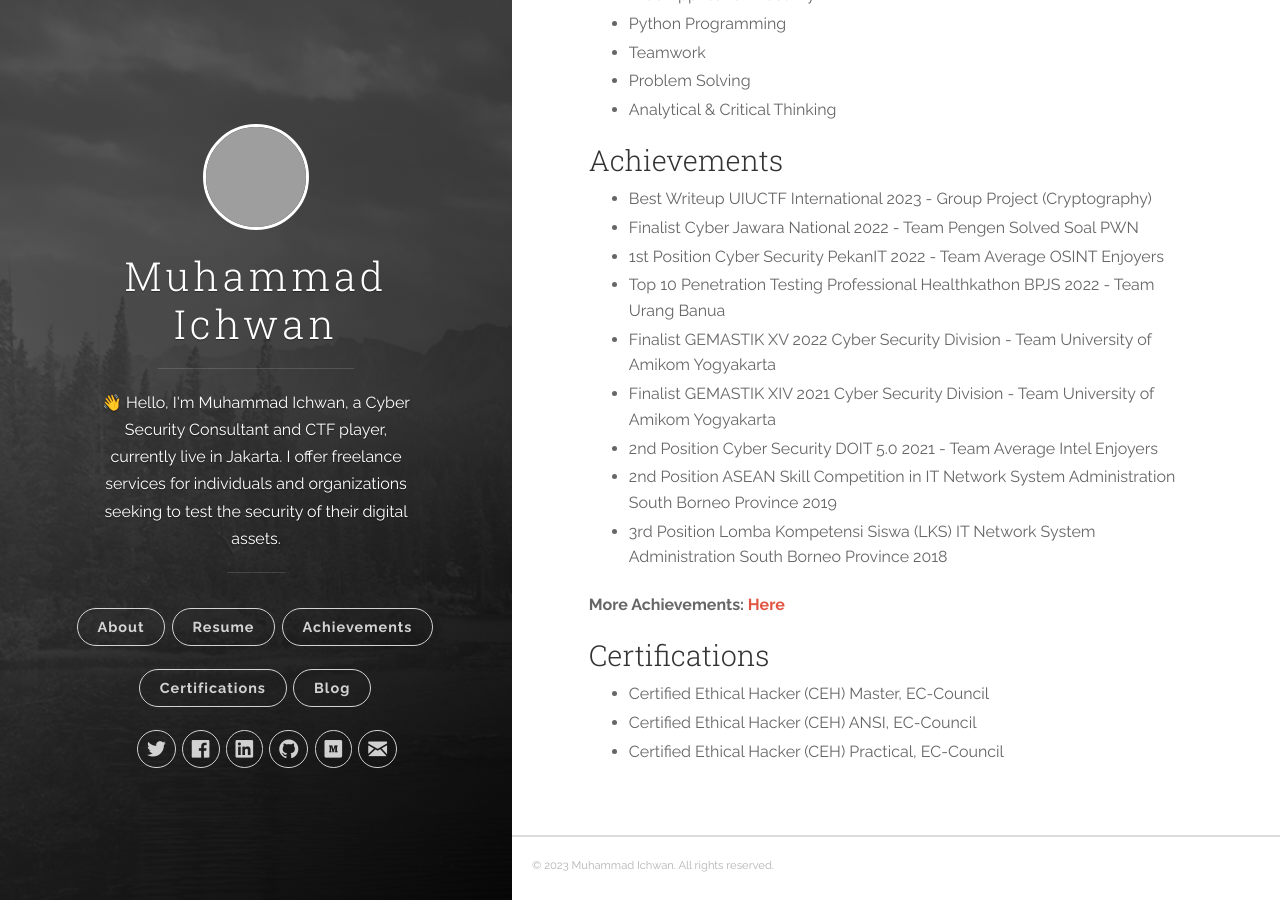
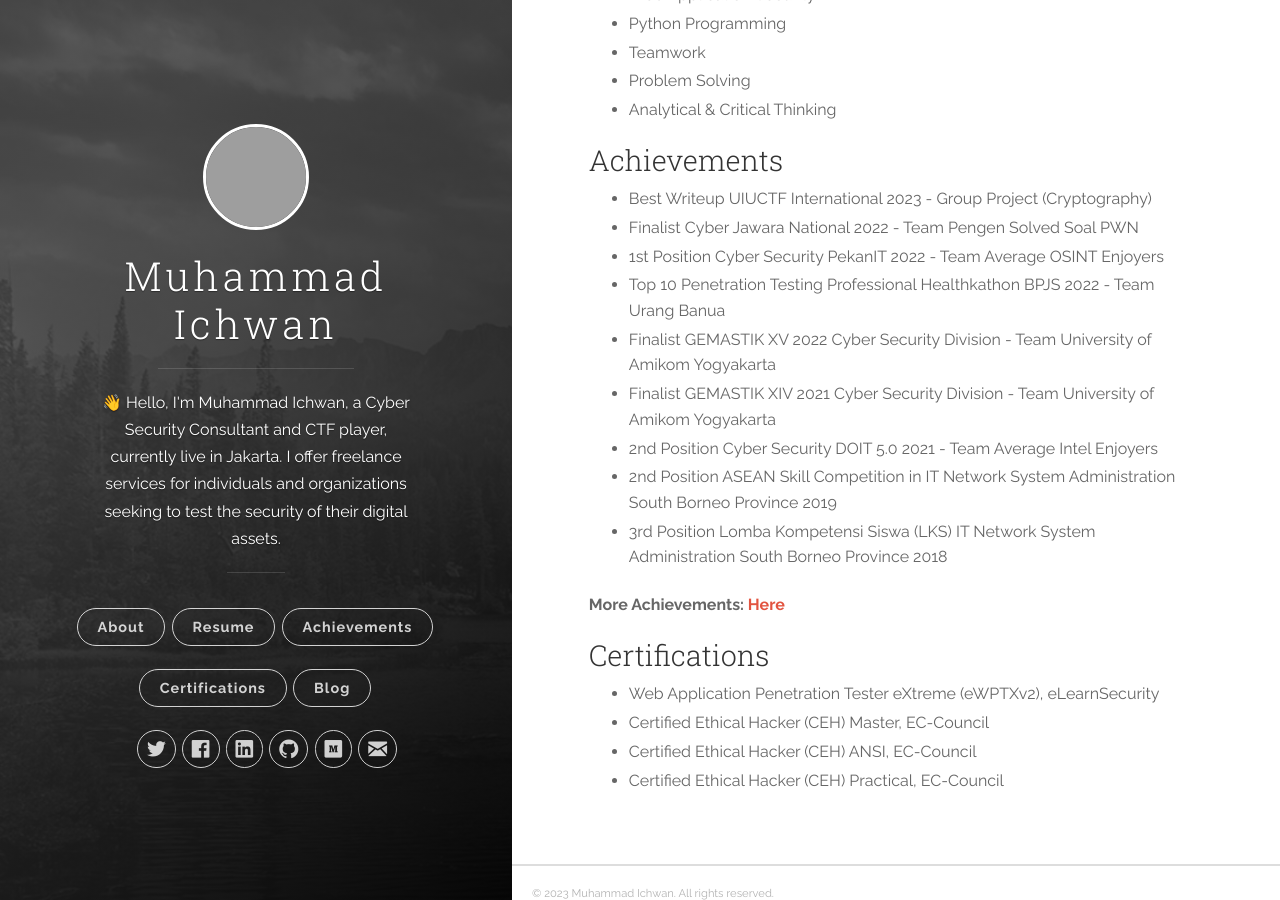
Before and after one commit to banuaa/banuaa.github.io, a Jekyll site: the page built from resume.md, in a window 1280 px wide and 900 px high, scrolled down 981 px, cut to the strip 0-900 px from the top of the window. Built offline with Jekyll 4.4.1, drawn with Linux system fonts in a browser that asks for light colours; our own code applies the rules of GitHub Pages for plain Markdown files; grey boxes are pictures that could not be loaded.

Commit message:
Update resume.md

```diff
--- a/resume.md
+++ b/resume.md
@@ -45,6 +45,7 @@ Passionate Cyber Security Consultant with a Bachelor's Degree in Computer Engine
 **More Achievements: [Here](/achievements)**
 
 ### Certifications
+- Web Application Penetration Tester eXtreme (eWPTXv2), eLearnSecurity
 - Certified Ethical Hacker (CEH) Master, EC-Council
 - Certified Ethical Hacker (CEH) ANSI, EC-Council
 - Certified Ethical Hacker (CEH) Practical, EC-Council
```
